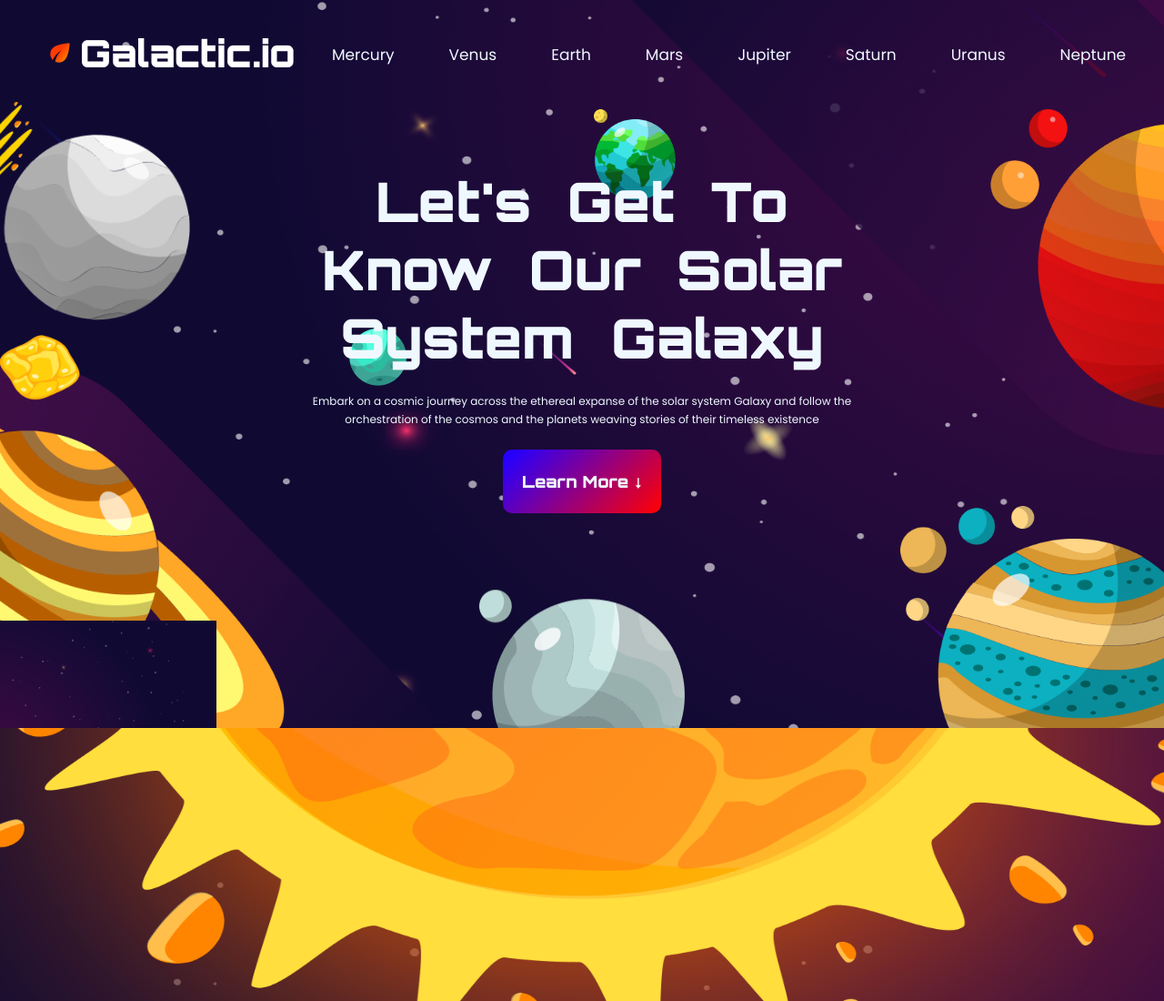
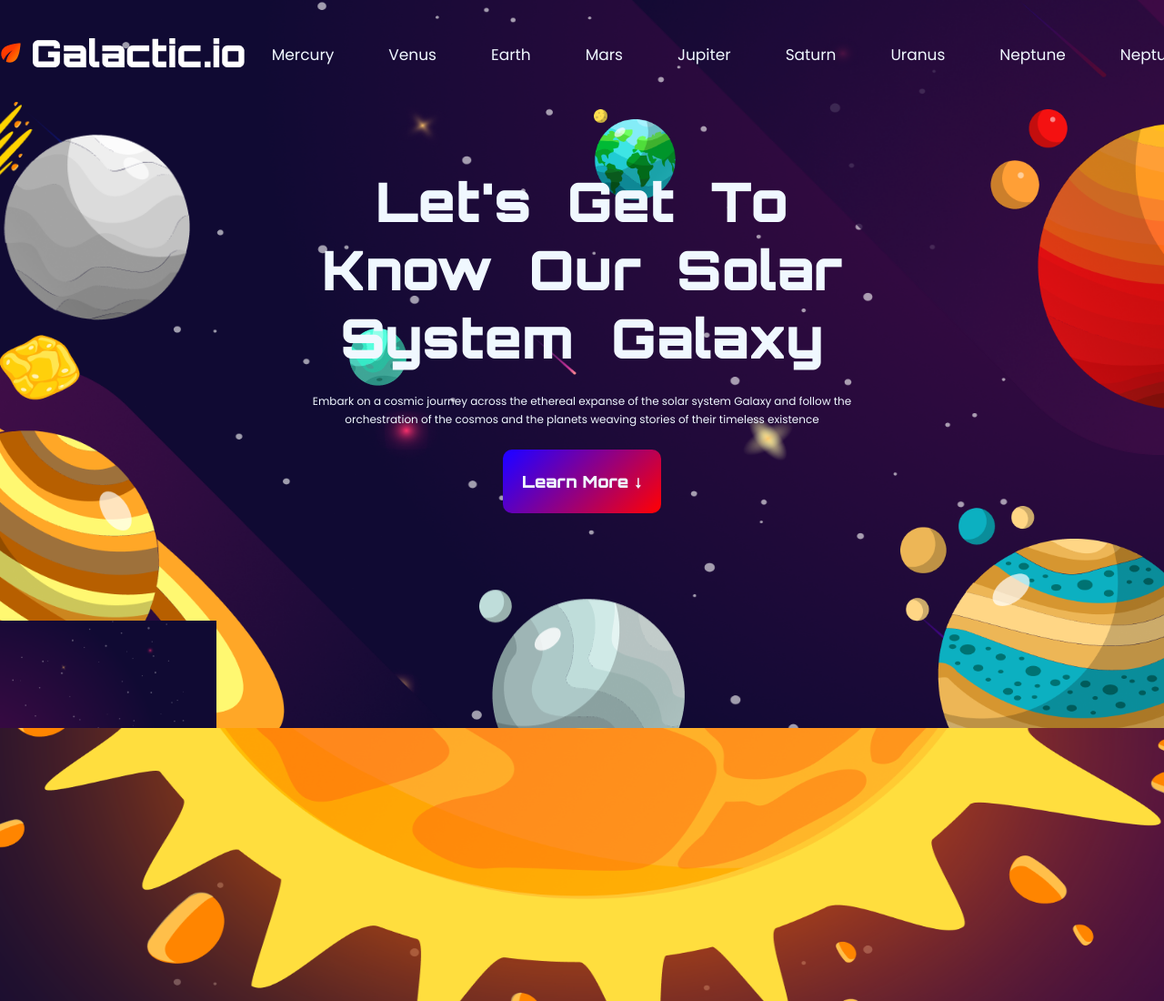
Before and after one commit to Sr1jan27/webpage, a plain HTML site: page index.html in a window 1280 px wide. Shown: the top 1100 px of the page at 91% size. Drawn offline with Linux system fonts and the light colour scheme; files whose address does not match are found by name.

Commit message:
Update index.html

```diff
--- a/index.html
+++ b/index.html
@@ -21,6 +21,8 @@
                   <li class="list-items"><a href="#" class="nav-link">Jupiter</a></li>
                   <li class="list-items"><a href="#" class="nav-link">Saturn</a></li>
                   <li class="list-items"><a href="#" class="nav-link">Uranus</a></li>
+                  <li class="list-items"><a href="#" class="nav-link">Neptune</a></li>
+
                   <li class="list-items"><a href="#" class="nav-link">Neptune</a></li>
             </ul>
         </div>
```
